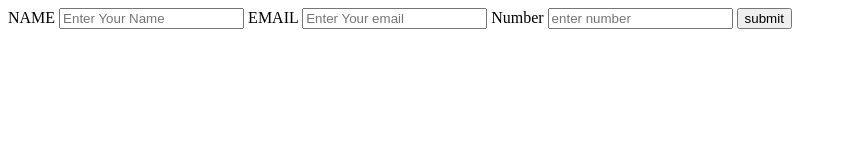
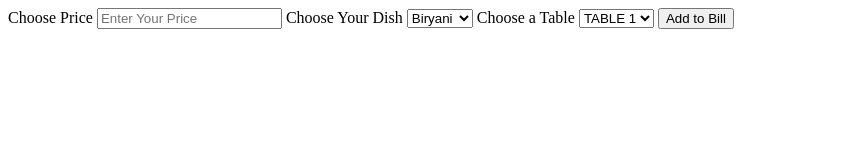
Before and after one commit to kartikaysingh12/app-making, a plain HTML site: page index.html in a window 1280 px wide. Shown: the whole page, without its empty margins (0-847 px from the left). Drawn offline with nearby package versions, Linux system fonts and the light colour scheme; no server answers.

Commit message:
Hotel Data

```diff
--- a/index.html
+++ b/index.html
@@ -3,26 +3,35 @@
 <body>
   <form onsubmit="saveToLocalStorage(event)">
 
-    <label>NAME</label>
-    <input type="text" placeholder="Enter Your Name" name="username">
-    <label>EMAIL</label>
-    <input type="email" placeholder="Enter Your email" name="emailId">
-    <label>Number</label>
-    <input type="tel" placeholder="enter number" name="phonenumber">
-    <button>submit</button>
+    <label>Choose Price</label>
+    <input type="text" placeholder="Enter Your Price" name="CP">
+    <label>Choose Your Dish</label>
+    <select name="CYD" >
+      <option value="biryani">Biryani</option>
+      <option value="dosa">Dosa</option>
+      <option value="maggie">Maggie</option>
+      <option value="tea">Tea</option>
+    </select>
+    <label>Choose a Table</label>
+    <select name="table" id="table">
+      <option value="table1">TABLE 1</option>
+      <option value="table2">TABLE 2</option>
+      <option value="table3">TABLE 3</option>
+    </select>
+    <button>Add to Bill</button>
   </form>
   <ul id="items"></ul>
 
   <script>
     function saveToLocalStorage(event) {
       event.preventDefault();
-      const name = event.target.username.value;
-      const email = event.target.emailId.value;
-      const phonenumber = event.target.phonenumber.value;
+      const price = event.target.CP.value;
+      const dish = event.target.CYD.value;
+      const table = event.target.table.value;
       const obj = {
-        name,
-        email,
-        phonenumber
+        price,
+        dish,
+        table
       }
       axios.post("https://crudcrud.com/api/ddaa2851aa544ec2bbabab0e016ea177/appointmentData",obj)
       .then((response) => {
@@ -58,7 +67,7 @@
     function showUserOnScreen(user) {
       const parentElem = document.getElementById('items')
       const childElem = document.createElement('li')
-      childElem.textContent = user._id+'-'+user.name + '-' + user.email + '-' + user.phonenumber;
+      childElem.textContent = user.price + '-' + user.dish + '-' + user.table;
       parentElem.appendChild(childElem)
       const deleteBtn = document.createElement('input')
       deleteBtn.type = "button"
@@ -76,9 +85,9 @@
         //localStorage.removeItem(obj.email)
         parentElem.removeChild(childElem)
         axios.delete(`https://crudcrud.com/api/ddaa2851aa544ec2bbabab0e016ea177/appointmentData/${user._id}`)
-        document.getElementById('usernameInputTag').value = obj.name
-        document.getElementById('emailInputTag').value = obj.email
-        document.getElementById('phonenumberInputTag').value = obj.phonenumber
+        document.getElementById('usernameInputTag').value = obj.price
+        document.getElementById('emailInputTag').value = obj.dish
+        document.getElementById('phonenumberInputTag').value = obj.table
       }
       childElem.appendChild(editBtn)
 
```
